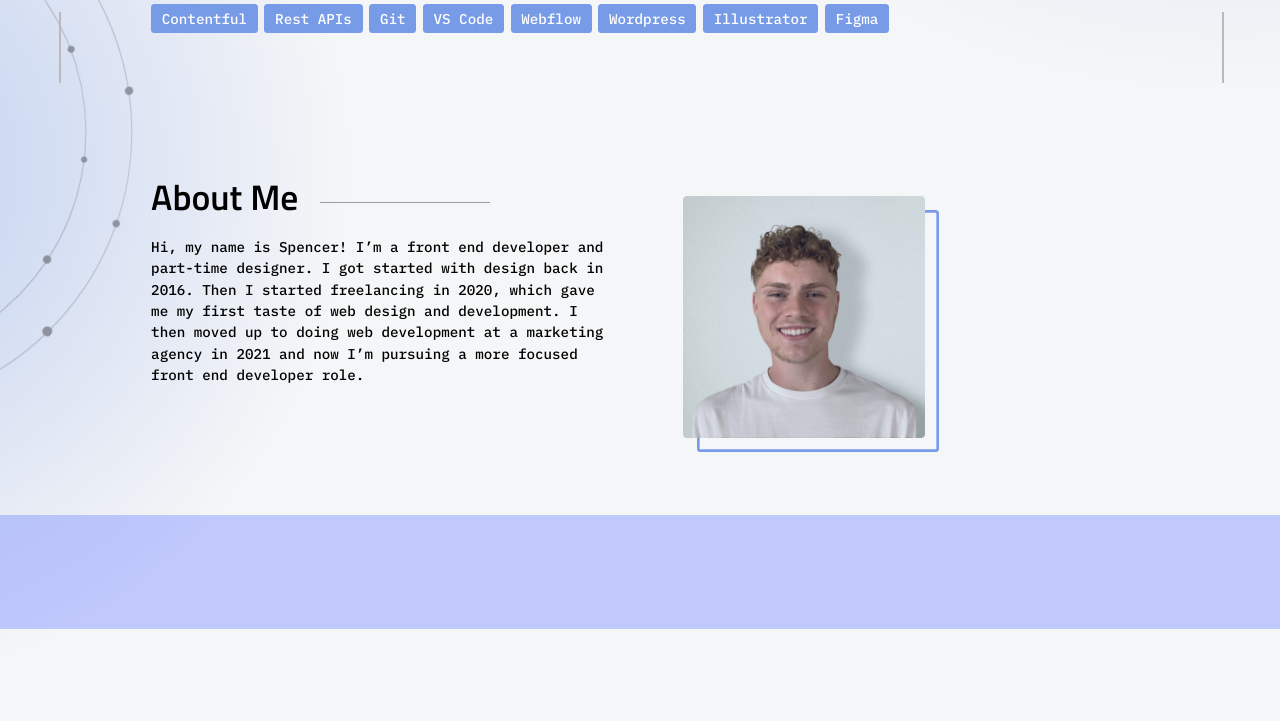
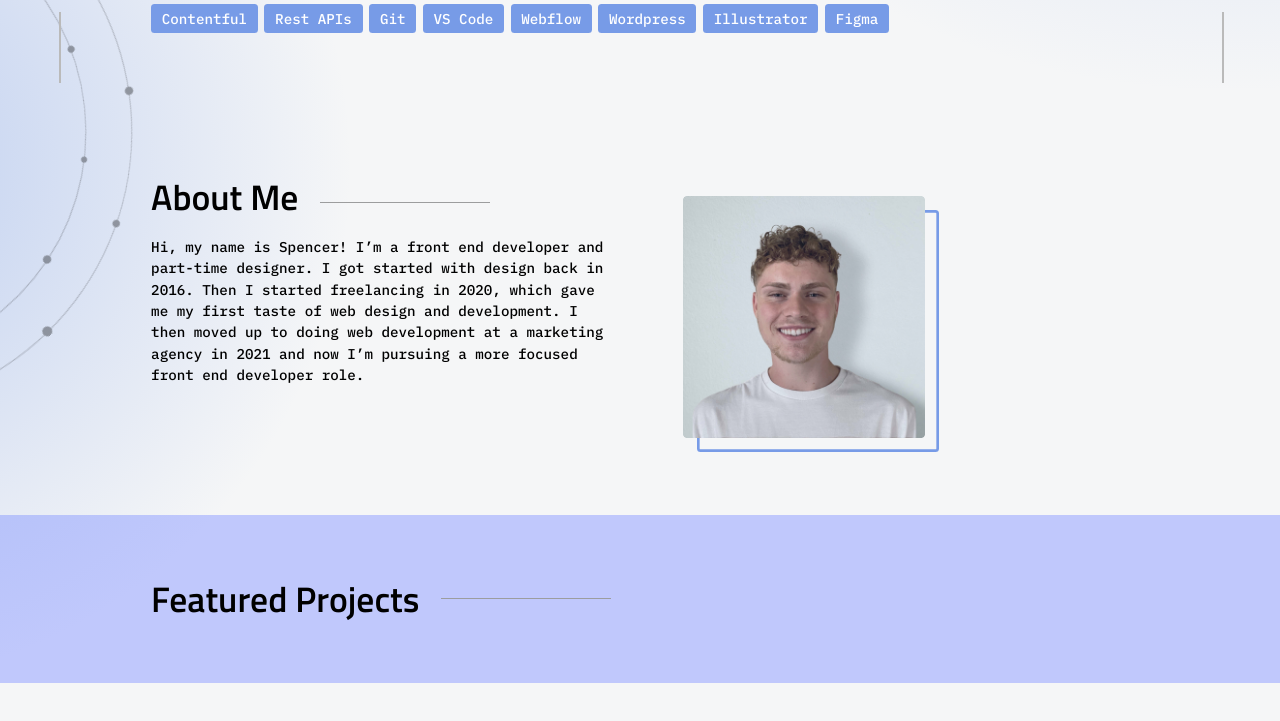
Before and after one commit to spencer-dye/Personal-Portfolio, a website: page src/index.html in a window 1280 px wide. Shown: the part 717-1438 px from the top of the page. Drawn offline with nearby package versions, Linux system fonts and the light colour scheme.

Commit message:
Update index.html

```diff
--- a/src/index.html
+++ b/src/index.html
@@ -104,7 +104,12 @@
             </div>
         </section>
         <section class="is--clr-bg">
-
+            <div class="container">
+                <div class="heading-wrap">
+                    <h2>Featured Projects</h2>
+                    <div class="style-line"></div>
+                </div>
+            </div>
         </section>
     </main>
     <script src="https://cdnjs.cloudflare.com/ajax/libs/typed.js/2.0.10/typed.min.js"></script>
```
